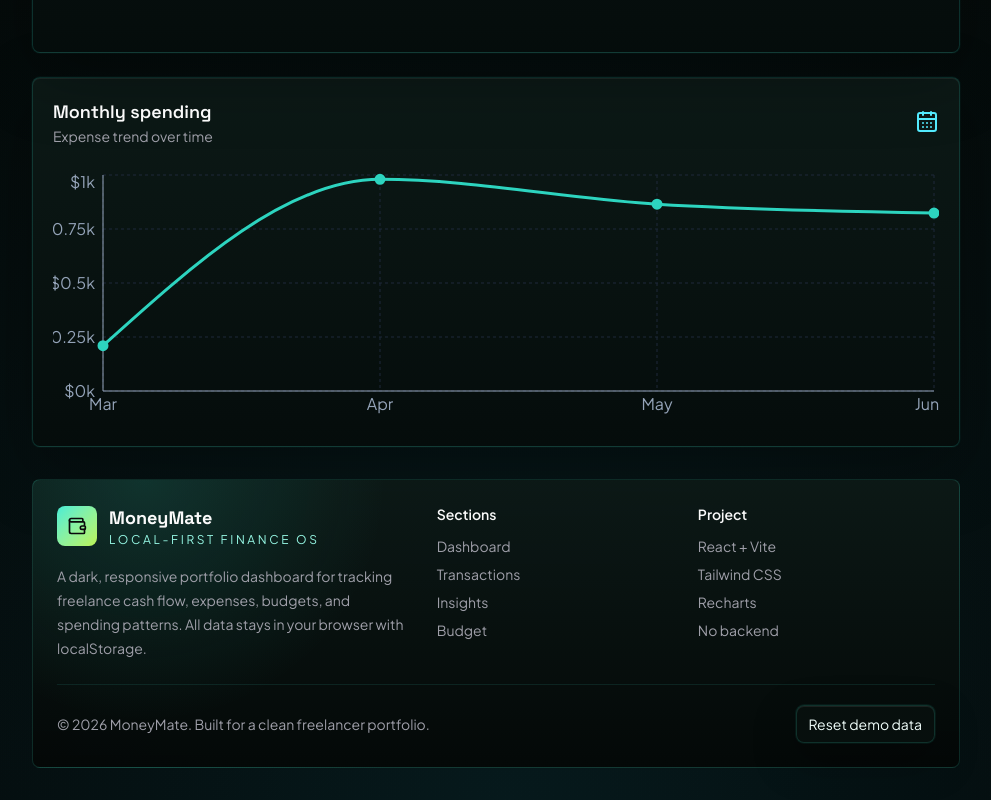
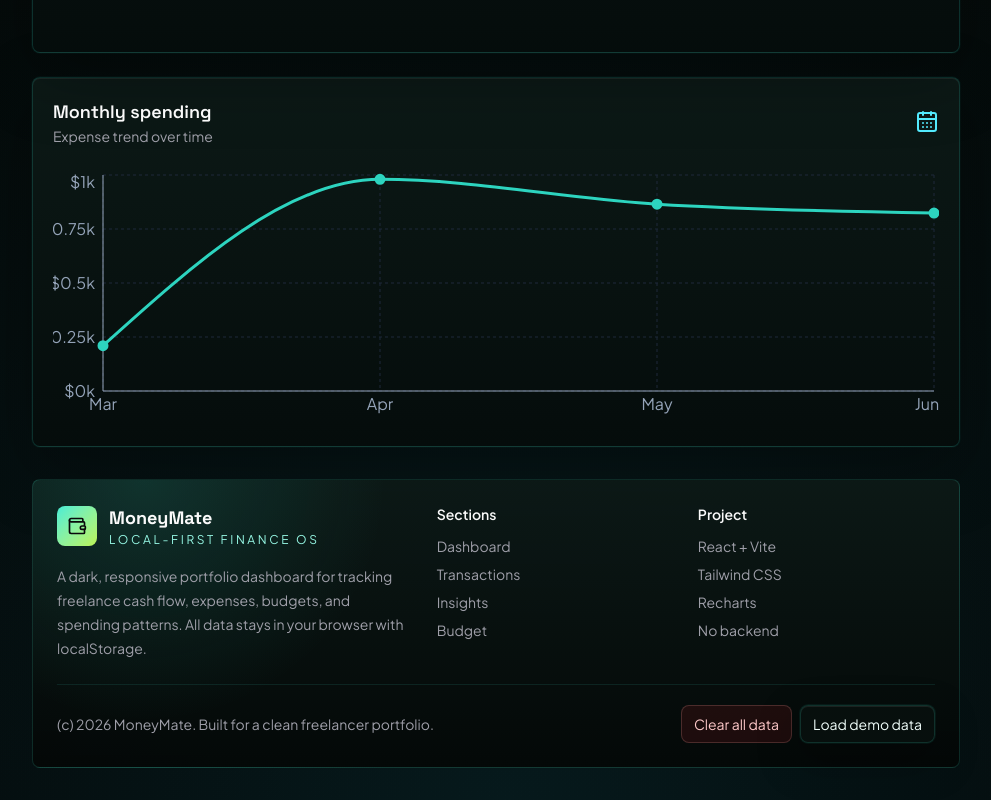
Before and after one commit to shivam21bb106/Personal-Finance-Tracker, a React (Vite) app: page / in a window 1280 px wide. Shown: the part 2793-3593 px from the top of the page, without its empty margins (288-1279 px from the left). Built offline with nearby package versions, Linux system fonts and the light colour scheme.

Commit message:
Split clear and demo data actions

```diff
--- a/src/App.tsx
+++ b/src/App.tsx
@@ -484,12 +484,22 @@
     })
   }
 
-  const resetDemoData = () => {
-    setTransactions(sampleTransactions)
-    setMonthlyBudget(5000)
+  const resetViewState = () => {
     setSearch('')
     setTypeFilter('all')
     setCategoryFilter('all')
+  }
+
+  const clearAllData = () => {
+    setTransactions([])
+    setMonthlyBudget(0)
+    resetViewState()
+  }
+
+  const loadDemoData = () => {
+    setTransactions(sampleTransactions)
+    setMonthlyBudget(5000)
+    resetViewState()
   }
 
   return (
@@ -1247,15 +1257,24 @@
 
               <div className="mt-6 flex flex-col gap-3 border-t border-slate-200 pt-5 sm:flex-row sm:items-center sm:justify-between dark:border-teal-300/10">
                 <p>
-                  © 2026 MoneyMate. Built for a clean freelancer portfolio.
+                  (c) 2026 MoneyMate. Built for a clean freelancer portfolio.
                 </p>
-                <button
-                  className="glass-control inline-flex w-fit items-center gap-2 rounded-lg border border-white/70 px-3 py-2 font-semibold text-slate-700 transition hover:-translate-y-0.5 dark:border-teal-300/15 dark:text-teal-50"
-                  onClick={resetDemoData}
-                  type="button"
-                >
-                  Reset demo data
-                </button>
+                <div className="flex flex-col gap-2 sm:flex-row">
+                  <button
+                    className="inline-flex w-fit items-center gap-2 rounded-lg border border-red-300/40 bg-red-500/10 px-3 py-2 font-semibold text-red-700 transition hover:-translate-y-0.5 hover:bg-red-500/15 dark:border-red-300/20 dark:text-red-200"
+                    onClick={clearAllData}
+                    type="button"
+                  >
+                    Clear all data
+                  </button>
+                  <button
+                    className="glass-control inline-flex w-fit items-center gap-2 rounded-lg border border-white/70 px-3 py-2 font-semibold text-slate-700 transition hover:-translate-y-0.5 dark:border-teal-300/15 dark:text-teal-50"
+                    onClick={loadDemoData}
+                    type="button"
+                  >
+                    Load demo data
+                  </button>
+                </div>
               </div>
             </footer>
           </section>
```
